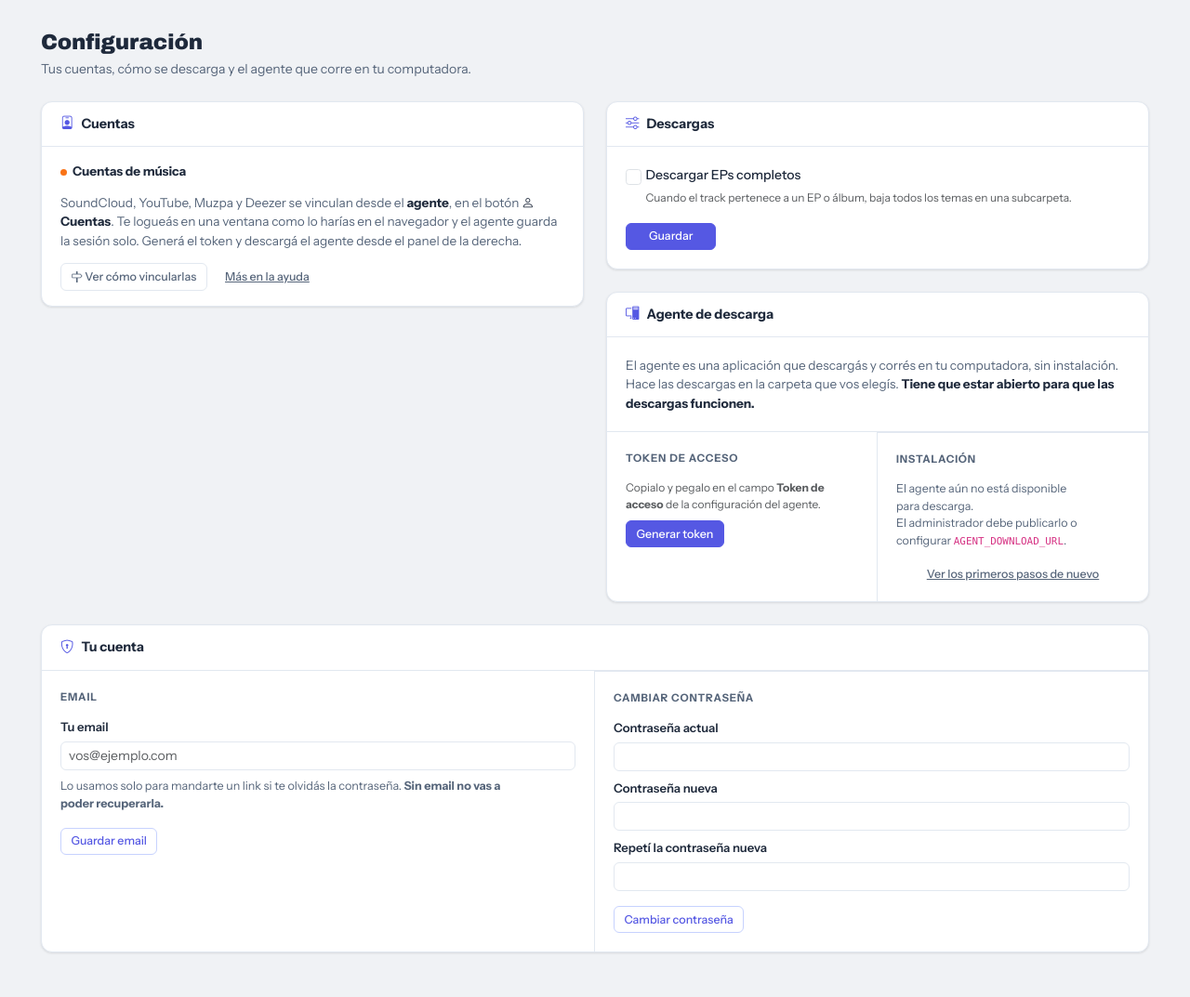
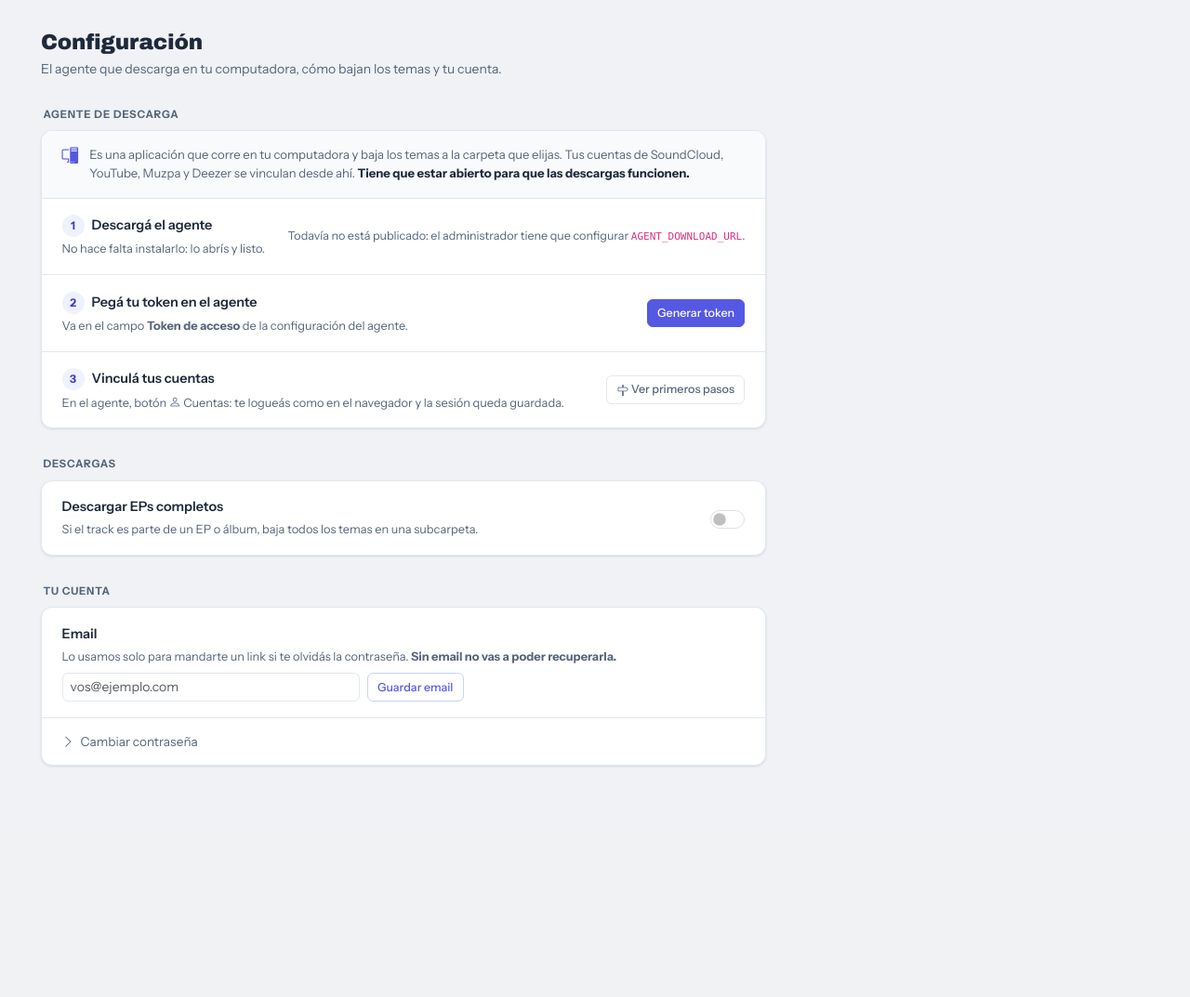
Before and after one commit to mateorebuffo/TrackManager, a Python web app: template app/templates/settings.html in a window 1280 px wide. Shown: the part 52-1125 px from the top of the page at 93% size. After the commit the page ends 877 px from the top, so only its background shows below. Run offline with Jinja, Linux system fonts and the light colour scheme; the template is opened without the code that fills it, so the values that code supplies are empty; some web fonts are replaced.

Commit message:
Reorganize Configuración: agent steps first, drop the Cuentas card
Co-Authored-By: Claude Opus 5.5 <noreply@anthropic.com>

```diff
--- a/app/templates/settings.html
+++ b/app/templates/settings.html
@@ -2,71 +2,63 @@
 {% block title %}Configuración — Track Manager{% endblock %}
 
 {% block content %}
-<div class="mb-4">
-  <h1 class="tm-page-title">Configuración</h1>
-  <p class="tm-page-sub">Tus cuentas, cómo se descarga y el agente que corre en tu computadora.</p>
-</div>
+<style>
+  .cfg-wrap { max-width: 780px; }
+  .cfg-section { margin-top: 2rem; }
+  .cfg-section-title { font-size: .72rem; font-weight: 700; text-transform: uppercase; letter-spacing: .07em; color: var(--tm-muted); margin: 0 0 .6rem .15rem; }
+  .cfg-card { border-radius: var(--tm-radius-lg); border: 1px solid var(--tm-border); box-shadow: var(--tm-shadow); overflow: hidden; background: var(--tm-card); }
+  .cfg-row { display: flex; gap: 1.25rem; align-items: center; justify-content: space-between; padding: 1.1rem 1.35rem; }
+  .cfg-row + .cfg-row { border-top: 1px solid var(--tm-border); }
+  .cfg-row-text { min-width: 0; flex: 1; }
+  .cfg-row-title { font-size: .9rem; font-weight: 600; color: var(--tm-text); margin: 0; }
+  .cfg-row-desc { font-size: .8rem; color: var(--tm-muted); margin: .2rem 0 0; }
+  .cfg-row-ctrl { flex-shrink: 0; display: flex; gap: .5rem; flex-wrap: wrap; justify-content: flex-end; }
+  .cfg-step { display: inline-grid; place-items: center; width: 1.5rem; height: 1.5rem; border-radius: 50%; background: var(--tm-primary-soft); color: var(--tm-primary-h); font-size: .75rem; font-weight: 700; margin-right: .5rem; }
+  .cfg-token { width: 320px; max-width: 100%; }
+  .cfg-intro { padding: 1rem 1.35rem; background: var(--tm-surface-2); border-bottom: 1px solid var(--tm-border); font-size: .82rem; color: var(--tm-muted); display: flex; gap: .75rem; align-items: flex-start; }
+  .cfg-intro .bi { color: var(--tm-primary); font-size: 1.1rem; line-height: 1.2; }
+  .cfg-intro strong { color: var(--tm-text); }
+  .cfg-form { padding: 1.1rem 1.35rem; }
+  .cfg-switch .form-check-input { width: 2.6em; height: 1.4em; cursor: pointer; }
 
-<style>
-  .cfg-card { border-radius: var(--tm-radius-lg); border: 1px solid var(--tm-border); box-shadow: var(--tm-shadow); overflow: hidden; background: var(--tm-card); }
-  .cfg-card-head {
-    display: flex; align-items: center; gap: .5rem;
-    border-bottom: 1px solid var(--tm-border);
-    color: var(--tm-text);
-    font-size: 0.9rem;
-    font-weight: 700;
-    padding: 0.8rem 1.25rem;
-  }
-  .cfg-card-head .bi { color: var(--tm-primary); }
+  /* Cuentas viejas (SHOW_LEGACY_SETTINGS) y Spotify */
+  .svc-row { display: flex; flex-direction: column; gap: .6rem; padding: 1rem 1.35rem; }
+  .svc-row + .svc-row { border-top: 1px solid var(--tm-border); }
+  .svc-name { font-size: .85rem; font-weight: 700; color: var(--tm-text); }
+  .svc-dot { display: inline-block; width: 7px; height: 7px; border-radius: 50%; margin-right: 6px; }
+  .dot-sc { background: #f97316; } .dot-spotify { background: #22c55e; } .dot-youtube { background: #ef4444; }
+  .dot-muzpa { background: #6366f1; } .dot-deezer { background: #ec4899; }
 
-  /* Filas de servicio */
-  .svc-row {
-    display: flex;
-    flex-direction: column;
-    gap: 0.6rem;
-    padding: 1rem 1.25rem;
-    transition: background .15s;
-  }
-  .svc-row + .svc-row { border-top: 1px solid var(--tm-border); }
-  .svc-row:hover { background: var(--tm-surface-2); }
-
-
-  .svc-name { font-size: 0.85rem; font-weight: 700; color: var(--tm-text); }
-  .svc-dot { display: inline-block; width: 7px; height: 7px; border-radius: 50%; margin-right: 6px; flex-shrink: 0; }
-  .dot-sc      { background: #f97316; }
-  .dot-spotify { background: #22c55e; }
-  .dot-youtube { background: #ef4444; }
-  .dot-muzpa   { background: #6366f1; }
-  .dot-deezer  { background: #ec4899; }
-
-  .pref-section { padding: 1.25rem; }
-  .pref-section + .pref-section { border-top: 1px solid var(--tm-border); }
-  .pref-title { font-size: 0.72rem; font-weight: 700; text-transform: uppercase; letter-spacing: 0.07em; color: var(--tm-muted); margin-bottom: 0.85rem; }
-
-  /* Avanzado (Spotify, solo admin) */
-  .cfg-adv summary { cursor: pointer; list-style: none; padding: .75rem 1.25rem; font-size: .8rem; color: var(--tm-muted); border-top: 1px solid var(--tm-border); display: flex; align-items: center; gap: .4rem; }
+  .cfg-adv summary { cursor: pointer; list-style: none; padding: .9rem 1.35rem; font-size: .85rem; color: var(--tm-muted); display: flex; align-items: center; gap: .4rem; }
   .cfg-adv summary::-webkit-details-marker { display: none; }
   .cfg-adv summary .bi-chevron-right { transition: transform .15s; }
   .cfg-adv[open] summary .bi-chevron-right { transform: rotate(90deg); }
+  .cfg-adv[open] summary { border-bottom: 1px solid var(--tm-border); }
   .cfg-adv summary:hover { color: var(--tm-text); }
+
+  @media (max-width: 640px) {
+    .cfg-row { flex-direction: column; align-items: stretch; }
+    .cfg-row-ctrl { justify-content: flex-start; }
+    .cfg-token { width: 100%; }
+  }
 </style>
 
-{% if request.query_params.get('missing') == 'soundcloud' %}
-<div class="alert alert-warning py-2 mb-3">
-  Vinculá tu cuenta de <strong>SoundCloud</strong> desde el agente antes de importar. <a href="/primeros-pasos" class="alert-link">Ver cómo</a>.
+<div class="cfg-wrap">
+<div>
+  <h1 class="tm-page-title">Configuración</h1>
+  <p class="tm-page-sub">El agente que descarga en tu computadora, cómo bajan los temas y tu cuenta.</p>
 </div>
-{% elif request.query_params.get('missing') == 'spotify' %}
-<div class="alert alert-warning py-2 mb-3">
-  Conectá tu cuenta de <strong>Spotify</strong> antes de sincronizar.
+
+{% set missing = request.query_params.get('missing') %}
+{% if missing in ('soundcloud', 'youtube') %}
+<div class="alert alert-warning py-2 mt-3 mb-0">
+  Vinculá tu cuenta de <strong>{{ 'SoundCloud' if missing == 'soundcloud' else 'YouTube' }}</strong>
+  desde el agente, en el botón <strong><i class="bi bi-person"></i> Cuentas</strong>. <a href="/primeros-pasos" class="alert-link">Ver cómo</a>.
 </div>
-{% elif request.query_params.get('missing') == 'youtube' %}
-<div class="alert alert-warning py-2 mb-3">
-  Vinculá tu cuenta de <strong>YouTube</strong> desde el agente antes de importar. <a href="/primeros-pasos" class="alert-link">Ver cómo</a>.
-</div>
-{% elif request.query_params.get('missing') == 'spotify_credentials' %}
-<div class="alert alert-warning py-2 mb-3">
-  Configurá tu <strong>Spotify Client ID y Client Secret</strong> antes de conectar.
-</div>
+{% elif missing == 'spotify' %}
+<div class="alert alert-warning py-2 mt-3 mb-0">Conectá tu cuenta de <strong>Spotify</strong> antes de sincronizar.</div>
+{% elif missing == 'spotify_credentials' %}
+<div class="alert alert-warning py-2 mt-3 mb-0">Configurá tu <strong>Spotify Client ID y Client Secret</strong> antes de conectar.</div>
 {% endif %}
 
 {# Disconnect forms must live OUTSIDE the main settings form to avoid invalid nesting #}
@@ -75,18 +67,95 @@
 <form id="youtube-disconnect-form" method="POST" action="/sync/youtube/disconnect" hidden
       onsubmit="return confirmSubmit(this, 'Vas a desconectar YouTube. Los tracks ya importados se mantienen.', {label:'Desconectar', danger:true})"></form>
 
+{# ── Agente ─────────────────────────────────────────────────────── #}
+<section class="cfg-section" id="agente">
+  <h2 class="cfg-section-title">Agente de descarga</h2>
+  <div class="cfg-card">
+    <div class="cfg-intro">
+      <i class="bi bi-pc-display"></i>
+      <div>Es una aplicación que corre en tu computadora y baja los temas a la carpeta que elijas.
+        Tus cuentas de SoundCloud, YouTube, Muzpa y Deezer se vinculan desde ahí.
+        <strong>Tiene que estar abierto para que las descargas funcionen.</strong></div>
+    </div>
+
+    <div class="cfg-row">
+      <div class="cfg-row-text">
+        <p class="cfg-row-title"><span class="cfg-step">1</span>Descargá el agente</p>
+        <p class="cfg-row-desc">No hace falta instalarlo: lo abrís y listo.</p>
+      </div>
+      <div class="cfg-row-ctrl">
+        {% if agent_available %}
+        <a href="/api/download-agent" class="btn btn-primary btn-sm"><i class="bi bi-windows"></i> Windows</a>
+        {% endif %}
+        {% if agent_mac_arm or agent_mac_intel %}
+        <a href="/agente/mac" class="btn btn-primary btn-sm"><i class="bi bi-apple"></i> Mac</a>
+        {% endif %}
+        {% if not (agent_available or agent_mac_arm or agent_mac_intel) %}
+        <span class="text-muted small">Todavía no está publicado: el administrador tiene que configurar <code>AGENT_DOWNLOAD_URL</code>.</span>
+        {% endif %}
+      </div>
+    </div>
+
+    <div class="cfg-row">
+      <div class="cfg-row-text">
+        <p class="cfg-row-title"><span class="cfg-step">2</span>Pegá tu token en el agente</p>
+        <p class="cfg-row-desc">Va en el campo <strong>Token de acceso</strong> de la configuración del agente.</p>
+      </div>
+      <div class="cfg-row-ctrl">
+        <div id="agent-token-empty"{% if api_token %} class="d-none"{% endif %}>
+          <button class="btn btn-primary btn-sm" type="button" onclick="generateAgentToken()">Generar token</button>
+        </div>
+        <div id="agent-token-display" class="cfg-token{% if not api_token %} d-none{% endif %}">
+          <div class="input-group input-group-sm">
+            <input type="password" class="form-control font-monospace" id="agent-token-field"
+                   value="{{ api_token or '' }}" readonly aria-label="Token de acceso">
+            <button class="btn btn-outline-secondary" type="button" onclick="toggleAgentToken()" aria-label="Mostrar u ocultar"><i class="bi bi-eye"></i></button>
+            <button class="btn btn-outline-secondary" type="button" onclick="copyAgentToken()"><i class="bi bi-clipboard"></i> Copiar</button>
+          </div>
+          <button class="btn btn-link btn-sm p-0 text-muted mt-1" type="button" style="font-size:.78rem;"
+                  onclick="generateAgentToken()">Regenerar token</button>
+        </div>
+      </div>
+    </div>
+
+    <div class="cfg-row">
+      <div class="cfg-row-text">
+        <p class="cfg-row-title"><span class="cfg-step">3</span>Vinculá tus cuentas</p>
+        <p class="cfg-row-desc">En el agente, botón <i class="bi bi-person"></i> Cuentas: te logueás como en el navegador y la sesión queda guardada.</p>
+      </div>
+      <div class="cfg-row-ctrl">
+        <a href="/primeros-pasos" class="btn btn-outline-secondary btn-sm"><i class="bi bi-signpost"></i> Ver primeros pasos</a>
+      </div>
+    </div>
+  </div>
+</section>
+
 <form id="settings-form" method="POST" action="/settings">
-<div class="row g-4 align-items-start">
 
-  {# ── Columna izquierda: Cuentas ───────────────────────────────── #}
-  <div class="col-lg-6">
-    <div class="cfg-card" id="cuentas">
-      <div class="cfg-card-head"><i class="bi bi-person-badge"></i> Cuentas</div>
+{# ── Descargas: el interruptor guarda solo ──────────────────────── #}
+<section class="cfg-section" id="descargas">
+  <h2 class="cfg-section-title">Descargas</h2>
+  <div class="cfg-card">
+    <label class="cfg-row mb-0" for="download-eps" style="cursor:pointer;">
+      <span class="cfg-row-text">
+        <span class="cfg-row-title d-block">Descargar EPs completos</span>
+        <span class="cfg-row-desc d-block">Si el track es parte de un EP o álbum, baja todos los temas en una subcarpeta.</span>
+      </span>
+      <span class="form-check form-switch cfg-switch m-0">
+        <input class="form-check-input" type="checkbox" role="switch" name="download_full_eps" id="download-eps"
+               {% if current.get('download_full_eps') %}checked{% endif %}
+               onchange="this.form.requestSubmit()">
+      </span>
+    </label>
+  </div>
+</section>
 
 {# SoundCloud, YouTube, Muzpa y Deezer se conectan desde el agente.
    SHOW_LEGACY_SETTINGS=true los vuelve a mostrar acá. #}
 {% if show_legacy_settings %}
-
+<section class="cfg-section" id="cuentas">
+  <h2 class="cfg-section-title">Cuentas</h2>
+  <div class="cfg-card">
       {# YouTube #}
       <div class="svc-row svc-youtube">
         <div class="d-flex align-items-center justify-content-between">
@@ -161,30 +230,16 @@
         </div>
       </div>
 
-      {% else %}
-
-      <div class="svc-row svc-sc">
-        <div class="svc-name mb-1"><span class="svc-dot dot-sc"></span>Cuentas de música</div>
-        <p style="font-size:0.85rem;color:var(--tm-muted);margin:0;">
-          SoundCloud, YouTube, Muzpa y Deezer se vinculan desde el
-          <strong style="color:var(--tm-text);">agente</strong>, en el botón
-          <strong style="color:var(--tm-text);"><i class="bi bi-person"></i> Cuentas</strong>. Te logueás en una
-          ventana como lo harías en el navegador y el agente guarda la sesión solo.
-          {% if not api_token %}
-            Generá el token y descargá el agente desde el panel de la derecha.
-          {% endif %}
-        </p>
-        <div class="d-flex gap-2 flex-wrap mt-1">
-          <a href="/primeros-pasos" class="btn btn-outline-secondary btn-sm"><i class="bi bi-signpost"></i> Ver cómo vincularlas</a>
-          <a href="/ayuda#agente" class="btn btn-link btn-sm text-muted" style="font-size:.78rem;">Más en la ayuda</a>
+    <div class="cfg-form"><button type="submit" class="btn btn-primary btn-sm px-4">Guardar cuentas</button></div>
   </div>
-      </div>
-
+</section>
 {% endif %}
 
-      {# Spotify — solo admin, bloqueado en Railway: va escondido en Avanzado #}
+{# Spotify — solo admin, bloqueado en Railway: va escondido en Avanzado.
+   Sus campos viven en settings-form para que "Conectar" los guarde antes. #}
 {% if is_admin %}
-      <details class="cfg-adv">
+<section class="cfg-section">
+  <details class="cfg-card cfg-adv">
     <summary><i class="bi bi-chevron-right"></i> Avanzado: Spotify (solo administrador)</summary>
         <div class="svc-row svc-spotify">
           <div class="d-flex align-items-center justify-content-between">
@@ -220,107 +275,13 @@
           {% endif %}
         </div>
   </details>
-      {% endif %}
-    </div>
-  </div>
-
-  {# ── Columna derecha: Descargas + Agente ──────────────────────── #}
-  <div class="col-lg-6 d-flex flex-column gap-4">
-
-    <div class="cfg-card" id="descargas">
-      <div class="cfg-card-head"><i class="bi bi-sliders"></i> Descargas</div>
-      <div class="pref-section">
-        <div class="form-check">
-          <input class="form-check-input" type="checkbox" name="download_full_eps" id="download-eps"
-                 {% if current.get('download_full_eps') %}checked{% endif %}>
-          <label class="form-check-label" for="download-eps" style="font-size:0.875rem; font-weight:500;">
-            Descargar EPs completos
-          </label>
-          <div class="form-text" style="font-size:0.75rem;">
-            Cuando el track pertenece a un EP o álbum, baja todos los temas en una subcarpeta.
-          </div>
-        </div>
-        <button type="submit" class="btn btn-primary btn-sm px-4 mt-3">Guardar</button>
-      </div>
-    </div>
-
-    {# ── Agente de Descarga ──────────────────────────────────── #}
-    <div class="cfg-card" id="agente">
-      <div class="cfg-card-head"><i class="bi bi-pc-display"></i> Agente de descarga</div>
-
-      <div class="pref-section" style="border-bottom:1px solid var(--tm-border);">
-        <p style="font-size:0.85rem;color:var(--tm-muted);margin:0;">
-          El agente es una aplicación que descargás y corrés en tu computadora, sin instalación. Hace las descargas
-          en la carpeta que vos elegís. <strong style="color:var(--tm-text);">Tiene que estar abierto para que las descargas funcionen.</strong>
-        </p>
-      </div>
-
-      <div class="row g-0">
-
-      {# Token #}
-      <div class="col-lg-6 pref-section" style="border-right:1px solid var(--tm-border);">
-        <div class="pref-title">Token de acceso</div>
-        <div class="form-text mb-2" style="font-size:0.75rem;">
-          Copialo y pegalo en el campo <strong>Token de acceso</strong> de la configuración del agente.
-        </div>
-
-        {% if api_token %}
-        <div id="agent-token-display">
-          <div class="input-group input-group-sm mb-1">
-            <input type="password" class="form-control font-monospace" id="agent-token-field"
-                   value="{{ api_token }}" readonly aria-label="Token de acceso">
-            <button class="btn btn-outline-secondary" type="button" onclick="toggleAgentToken()" aria-label="Mostrar u ocultar"><i class="bi bi-eye"></i></button>
-            <button class="btn btn-outline-secondary" type="button" onclick="copyAgentToken()"><i class="bi bi-clipboard"></i> Copiar</button>
-          </div>
-          <button class="btn btn-link btn-sm p-0 text-muted mt-2" type="button" style="font-size:.78rem;"
-                  onclick="generateAgentToken()">Regenerar token</button>
-        </div>
-        {% else %}
-        <div id="agent-token-empty">
-          <button class="btn btn-primary btn-sm" type="button" onclick="generateAgentToken()">Generar token</button>
-        </div>
-        <div id="agent-token-display" class="d-none">
-          <div class="input-group input-group-sm mb-1">
-            <input type="password" class="form-control font-monospace" id="agent-token-field" value="" readonly aria-label="Token de acceso">
-            <button class="btn btn-outline-secondary" type="button" onclick="toggleAgentToken()" aria-label="Mostrar u ocultar"><i class="bi bi-eye"></i></button>
-            <button class="btn btn-outline-secondary" type="button" onclick="copyAgentToken()"><i class="bi bi-clipboard"></i> Copiar</button>
-          </div>
-        </div>
-        {% endif %}
-      </div>
-
-      {# Instalación #}
-      <div class="col-lg-6 pref-section">
-        <div class="pref-title">Instalación</div>
-
-        {% if agent_available or agent_mac_arm or agent_mac_intel %}
-        <div class="d-flex flex-wrap gap-2 mb-2">
-          {% if agent_available %}
-          <a href="/api/download-agent" class="btn btn-primary btn-sm"><i class="bi bi-windows"></i> Windows</a>
-          {% endif %}
-          {% if agent_mac_arm or agent_mac_intel %}
-          <a href="/agente/mac" class="btn btn-primary btn-sm"><i class="bi bi-apple"></i> Mac</a>
-          {% endif %}
-        </div>
-        {% else %}
-        <p class="text-muted mb-3" style="font-size:0.78rem;">
-          El agente aún no está disponible para descarga.<br>
-          El administrador debe publicarlo o configurar <code>AGENT_DOWNLOAD_URL</code>.
-        </p>
+</section>
 {% endif %}
 
-        <a href="/primeros-pasos" class="btn btn-link btn-sm p-0 text-muted d-block" style="font-size:0.78rem;">Ver los primeros pasos de nuevo</a>
-      </div>{# /col-lg-6 instalación #}
-
-      </div>{# /row g-0 #}
-    </div>{# /cfg-card agente #}
-
-  </div>{# /col-lg-6 right #}
-</div>{# /row #}
 </form>
 
 {# ── Tu cuenta: formularios propios, fuera de settings-form ─────────── #}
-{% set cuenta = request.query_params.get('cuenta') %}
+{% set cuenta = request.query_params.get('cuenta') or '' %}
 {% set cuenta_msgs = {
   'email_ok':    ('success', 'Email guardado.'),
   'email_dup':   ('danger',  'Ese email ya lo usa otra cuenta.'),
@@ -329,23 +290,25 @@
   'pw_mismatch': ('danger',  'Las contraseñas nuevas no coinciden.'),
   'pw_short':    ('danger',  'La contraseña nueva debe tener al menos 8 caracteres.'),
 } %}
-<div class="cfg-card mt-4" id="tu-cuenta">
-  <div class="cfg-card-head"><i class="bi bi-shield-lock"></i> Tu cuenta</div>
+<section class="cfg-section mb-4" id="tu-cuenta">
+  <h2 class="cfg-section-title">Tu cuenta</h2>
+  <div class="cfg-card">
     {% if cuenta in cuenta_msgs %}
       <div class="alert alert-{{ cuenta_msgs[cuenta][0] }} py-2 mx-3 mt-3 mb-0" role="status">{{ cuenta_msgs[cuenta][1] }}</div>
     {% endif %}
-  <div class="row g-0">
-    <form class="col-lg-6 pref-section" method="POST" action="/settings/email" style="border-right:1px solid var(--tm-border);">
-      <div class="pref-title">Email</div>
-      <label class="form-label" for="acc-email">Tu email</label>
-      <input type="email" name="email" id="acc-email" class="form-control form-control-sm mb-2"
+    <form class="cfg-form" method="POST" action="/settings/email">
+      <label class="cfg-row-title d-block" for="acc-email">Email</label>
+      <p class="cfg-row-desc mb-2">Lo usamos solo para mandarte un link si te olvidás la contraseña.
+        {% if not account_email %}<strong>Sin email no vas a poder recuperarla.</strong>{% endif %}</p>
+      <div class="d-flex gap-2 flex-wrap">
+        <input type="email" name="email" id="acc-email" class="form-control form-control-sm" style="max-width:320px;"
                value="{{ account_email }}" autocomplete="email" placeholder="vos@ejemplo.com">
-      <p class="text-muted small mb-3">Lo usamos solo para mandarte un link si te olvidás la contraseña.
-        {% if not account_email %}<strong>Sin email no vas a poder recuperarla.</strong>{% endif %}</p>
         <button type="submit" class="btn btn-outline-primary btn-sm">Guardar email</button>
+      </div>
     </form>
-    <form class="col-lg-6 pref-section" method="POST" action="/settings/password">
-      <div class="pref-title">Cambiar contraseña</div>
+    <details class="cfg-adv" style="border-top:1px solid var(--tm-border);"{% if cuenta.startswith('pw_') and cuenta != 'pw_ok' %} open{% endif %}>
+      <summary><i class="bi bi-chevron-right"></i> Cambiar contraseña</summary>
+      <form class="cfg-form" method="POST" action="/settings/password" style="max-width:360px;">
         <input type="text" name="username" value="{{ request.state.user.username if request.state.user is defined and request.state.user else '' }}" autocomplete="username" hidden>
         <label class="form-label" for="acc-pw-current">Contraseña actual</label>
         <input type="password" name="current" id="acc-pw-current" class="form-control form-control-sm mb-2" autocomplete="current-password" required>
@@ -355,8 +318,10 @@
         <input type="password" name="password2" id="acc-pw-new2" class="form-control form-control-sm mb-3" autocomplete="new-password" minlength="8" required>
         <button type="submit" class="btn btn-outline-primary btn-sm">Cambiar contraseña</button>
       </form>
+    </details>
   </div>
-</div>
+</section>
+</div>{# /cfg-wrap #}
 
 <script>
 async function verifyCredential(service) {
```
Lines whose indentation alone changed are shown as unchanged.
